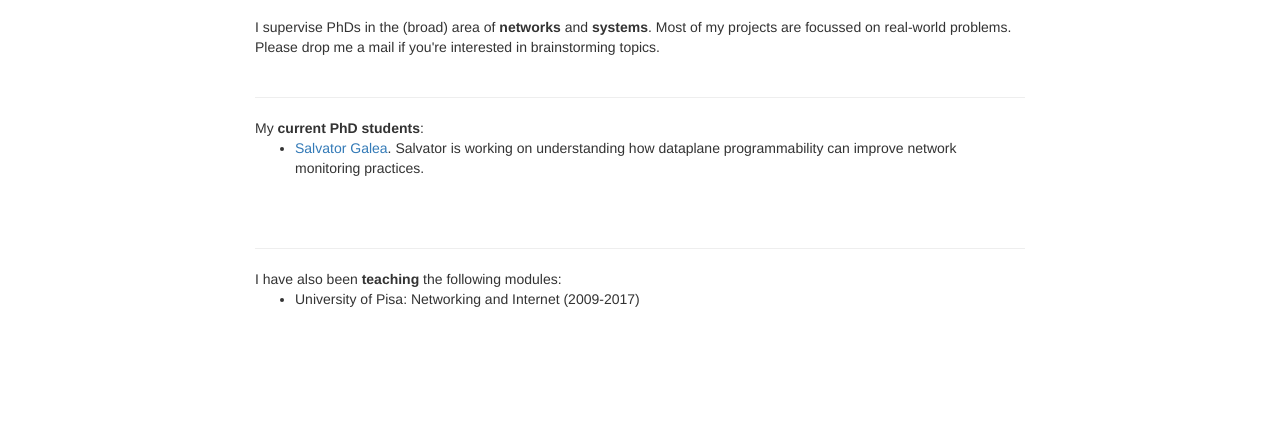
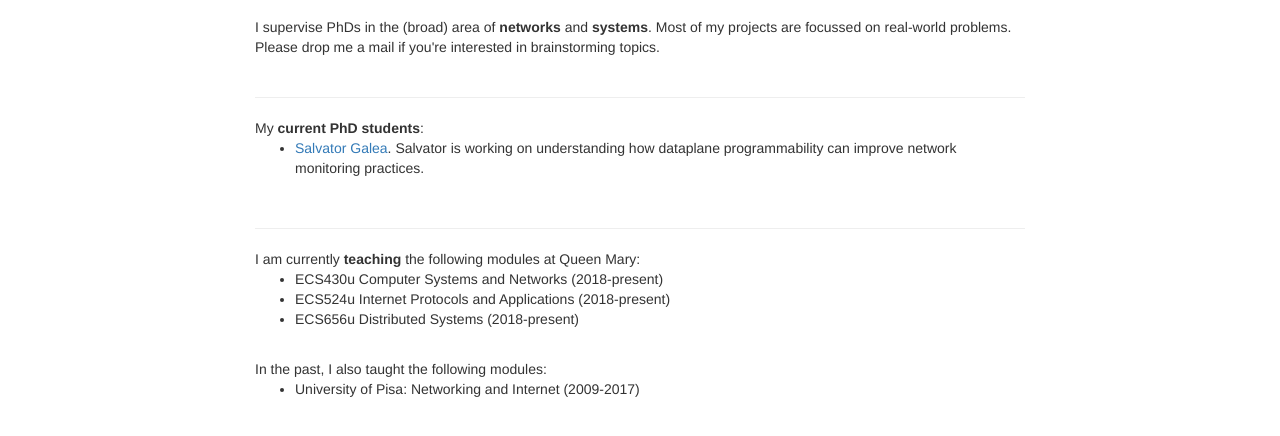
Before and after one commit to saiganesh223/GianniAntichi.github.io, a plain HTML site: page teaching.html in a window 1280 px wide. Shown: the part 280-716 px from the top of the page. Drawn offline with nearby package versions, Linux system fonts and the light colour scheme; files whose address does not match are found by name.

Commit message:
added my teaching load 2018-2019)

```diff
--- a/teaching.html
+++ b/teaching.html
@@ -119,9 +119,15 @@
 		      can improve network monitoring practices.</li>
       </ul>
       <br>
+      <hr>
+      I am currently <b>teaching</b> the following modules at Queen Mary:
+      <ul>
+	      <li> ECS430u Computer Systems and Networks (2018-present)
+	      <li> ECS524u Internet Protocols and Applications (2018-present)
+	      <li> ECS656u Distributed Systems (2018-present)
+      </ul>
       <br>
-      <hr>
-      I have also been <b>teaching</b> the following modules:
+      In the past, I also taught the following modules:
       <ul>
 	      <li> University of Pisa: Networking and Internet (2009-2017)</li>
       </ul>
```
